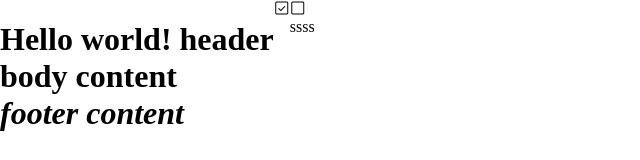
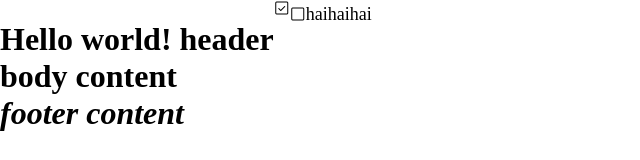
Before and after one commit to jiahengaa/vut, a Vue app: page /#/home in a window 1280 px wide. Shown: the top 160 px of the page, without its empty margins (0-640 px from the left). Built offline with nearby package versions, Linux system fonts and the light colour scheme; the HTML template or start-up script is replaced by a standard one.

Commit message:
使用槽

```diff
--- /dev/null
+++ b/src/components/VTCheckbox/VTCheckbox.scss
@@ -0,0 +1,10 @@
+.vt-checkbox {
+  display: flex;
+  align-items: center;
+  height: 28px;
+  font-size: 18px;
+
+  .text {
+    align-self: stretch;
+  }
+}
--- a/src/components/VTCheckbox/VTCheckbox.ts
+++ b/src/components/VTCheckbox/VTCheckbox.ts
@@ -6,6 +6,8 @@ import { Colors } from '@/theme/colors'
 import '@/assets/Iconfont/vt-iconfont.css'
 
 import VTIcon from '../VTIcon/VTIcon'
+
+import './VTCheckbox.scss'
 
 @Component({
   name: 'VTCheckbox',
@@ -45,8 +47,25 @@ export default class VTCheckbox extends Vue {
         ['click']: this.onChecked
       }
     })
-    const body = this.$slots.default === undefined ? createElement('div', this.text) : createElement('')
+    let body: any
+    if (this.$slots.default === undefined) {
+      body = createElement(
+        'div',
+        {
+          class: 'text'
+        },
+        this.text
+      )
+    } else {
+      body = this.$slots.default[0]
+    }
 
-    return createElement('div', {}, [checkbox, body])
+    return createElement(
+      'div',
+      {
+        class: 'vt-checkbox'
+      },
+      [checkbox, body]
+    )
   }
 }
--- a/src/views/Home.vue
+++ b/src/views/Home.vue
@@ -10,7 +10,7 @@
       </template>
     </render-hello>
     <vt-icon name="icon-squarecheck"></vt-icon>
-    <vt-checkbox text="ssss" :ischeck="ischecked"></vt-checkbox>
+    <vt-checkbox text="ssss" :ischeck="ischecked">haihaihai</vt-checkbox>
   </div>
 </template>
 
```
